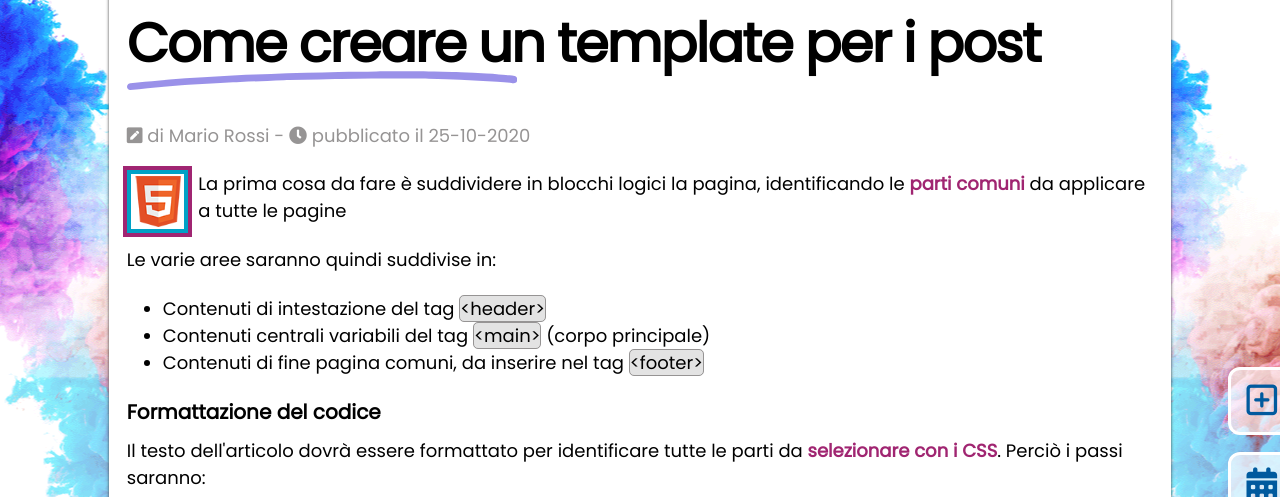
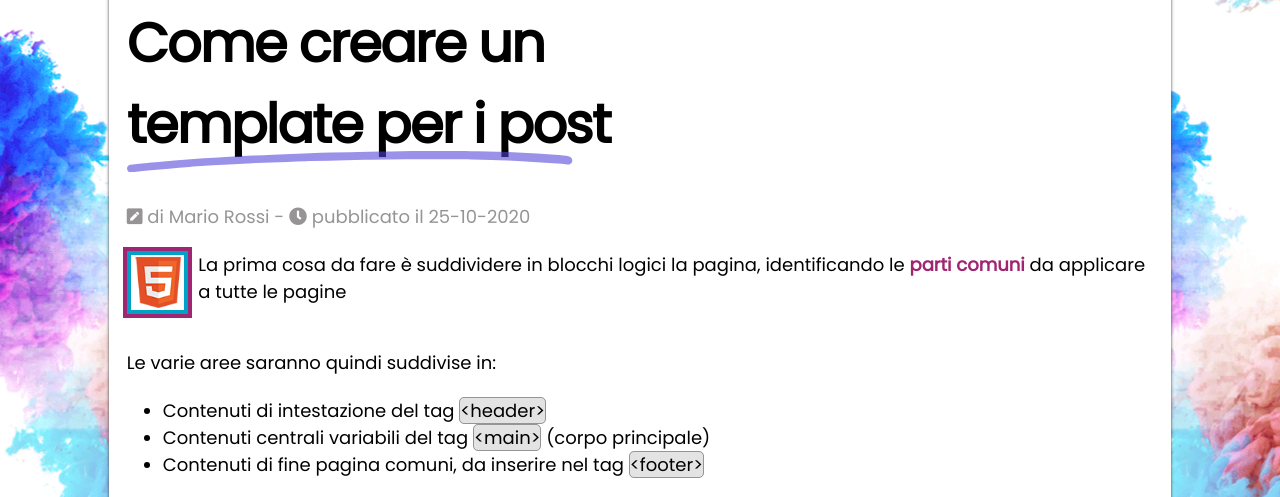
Before and after one commit to Friedrich3/FS0924_S5_L2, a plain HTML site: page index.html in a window 1280 px wide. Shown: the part 175-672 px from the top of the page. Drawn offline with Linux system fonts and the light colour scheme.

Commit message:
medium and desk fixed

```diff
--- a/assets/css/style.css
+++ b/assets/css/style.css
@@ -274,6 +274,7 @@ aside div p:last-child {
     position: absolute;
     background-color: #585858;
     top:-20px;
+    left:30px;
   }
   .sectionTitle h2{
     position: absolute;
@@ -322,10 +323,16 @@ aside div p:last-child {
 
 @media screen and (min-width: 992px) {
   h1 {
-    font-size: 3.5em;
+    font-size: 2.8em;
+  }
+  .logoContainer{
+    margin-bottom: 2.4em;
   }
   .htmlSymbol {
     width: 9%;
+  }
+  .pList{
+    margin-top: 1.2em;
   }
   article h2 {
     font-weight: 900;
@@ -357,6 +364,18 @@ aside div p:last-child {
   }
   aside h2 {
     font-size: 4rem;
+  }
+  .tag{
+    font-size: 8rem;
+  }
+  .goCalendar{
+    position: fixed;
+    bottom: 995px;
+    z-index: 2;
+  }
+  .goSocialPage{
+    bottom: 1075px;
+    z-index: 2;
   }
 }
 
@@ -405,6 +424,9 @@ aside div{
     display: inline-block;
     margin-inline: -3px;
 
+}
+.tag{
+  font-size: 5.5rem;
 }
 }
 
--- a/index.html
+++ b/index.html
@@ -8,7 +8,10 @@
       content="Primi passi operativi per creare un modello di pagina HTML per un post. Scopri come iniziare in modo facile."
     />
     <meta name="viewport" content="width=device-width, initial-scale=1" />
-    <script src="https://kit.fontawesome.com/2b1d4412fb.js" crossorigin="anonymous"></script>
+    <script
+      src="https://kit.fontawesome.com/2b1d4412fb.js"
+      crossorigin="anonymous"
+    ></script>
     <link rel="preconnect" href="https://fonts.gstatic.com" />
     <link
       href="https://fonts.googleapis.com/css2?family=Poppins&display=swap"
@@ -52,11 +55,11 @@
     <main>
       <article>
         <div class="title">
-          <h1 >Come creare un template per i post</h1>
+          <h1>Come creare un <br />template per i post</h1>
           <svg
-            width="390.5px"
+            width="750px"
             height="21.5px"
-            viewBox="0 0 445.5 21.5"
+            viewBox="0 0 750 21.5"
             xmlns="http://www.w3.org/2000/svg"
             xmlns:xlink="http://www.w3.org/1999/xlink"
           >
@@ -70,14 +73,14 @@
           <i class="fas fa-pen-square"></i> di Mario Rossi -
           <span><i class="fas fa-clock"></i> pubblicato il 25-10-2020</span>
         </p>
-        <div>
+        <div class="logoContainer">
           <div class="htmlSymbol">
             <img src="assets/img/badge.png" alt="Logo Html5" />
           </div>
           <p>
             La prima cosa da fare è suddividere in blocchi logici la pagina,
-          identificando le <strong>parti comuni</strong> da applicare a tutte le
-          pagine
+            identificando le <strong>parti comuni</strong> da applicare a tutte
+            le pagine
           </p>
         </div>
 
@@ -237,13 +240,19 @@
     </main>
 
     <div class="goTop">
-      <a href="#anchor"><i class="fa-regular fa-square-caret-up" style="color: #f26e02;"></i></a>
+      <a href="#anchor"
+        ><i class="fa-regular fa-square-caret-up" style="color: #f26e02"></i
+      ></a>
     </div>
     <div class="goCalendar">
-      <a href="https://calendar.google.com/calendar/u/0/r" target="_blank"><i class="fa-solid fa-calendar-days" style="color: #005a9e;"></i></a>
+      <a href="https://calendar.google.com/calendar/u/0/r" target="_blank"
+        ><i class="fa-solid fa-calendar-days" style="color: #005a9e"></i
+      ></a>
     </div>
     <div class="goSocialPage">
-      <a href="https://www.facebook.com/" target="_blank"><i class="fa-regular fa-square-plus" style="color: #005a9e;"></i></a>
+      <a href="https://www.facebook.com/" target="_blank"
+        ><i class="fa-regular fa-square-plus" style="color: #005a9e"></i
+      ></a>
     </div>
 
     <hr />
@@ -260,6 +269,5 @@
         >
       </address>
     </footer>
-
   </body>
 </html>
```
Lines whose indentation alone changed are shown as unchanged.
